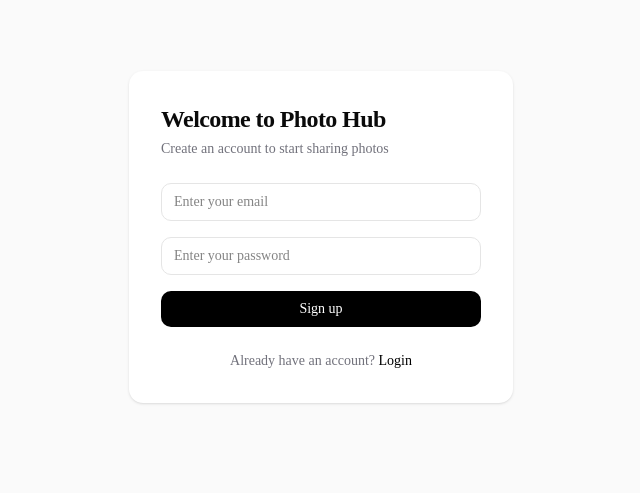
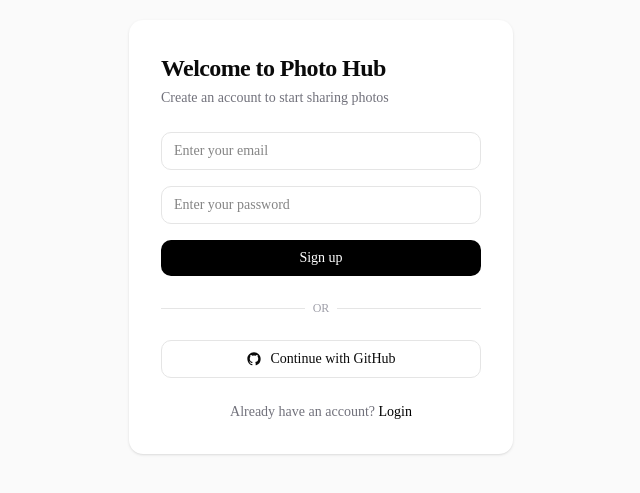
Before and after one commit to seneyu/photo-log, a Next.js app: page /signup in a window 1280 px wide. Shown: the part 163-656 px from the top of the page, without its empty margins (319-959 px from the left). Built offline with nearby package versions, Linux system fonts and the light colour scheme.

Commit message:
add github oauth, auth callback route, and signout

```diff
--- a/app/(auth)/login/page.tsx
+++ b/app/(auth)/login/page.tsx
@@ -1,6 +1,7 @@
 import { createClient } from "@/lib/supabase/server";
 import { redirect } from "next/navigation";
 import Link from "next/link";
+import { signInWithGithub } from "@/lib/actions/auth";
 
 export default async function Login({
   searchParams,
@@ -70,6 +71,27 @@ export default async function Login({
           </button>
         </form>
 
+        <div className="relative">
+          <div className="absolute inset-0 flex items-center">
+            <span className="w-full border-t" />
+          </div>
+          <div className="relative flex justify-center text-xs uppercase">
+            <span className="bg-white px-2 text-zinc-400 dark:bg-zinc-900">or</span>
+          </div>
+        </div>
+
+        <form action={signInWithGithub}>
+          <button
+            type="submit"
+            className="flex w-full items-center justify-center gap-2 rounded-lg border px-4 py-2 text-sm hover:bg-zinc-50 dark:hover:bg-zinc-800"
+          >
+            <svg viewBox="0 0 24 24" className="h-4 w-4" fill="currentColor">
+              <path d="M12 2C6.477 2 2 6.484 2 12.017c0 4.425 2.865 8.18 6.839 9.504.5.092.682-.217.682-.483 0-.237-.008-.868-.013-1.703-2.782.605-3.369-1.343-3.369-1.343-.454-1.158-1.11-1.466-1.11-1.466-.908-.62.069-.608.069-.608 1.003.07 1.531 1.032 1.531 1.032.892 1.53 2.341 1.088 2.91.832.092-.647.35-1.088.636-1.338-2.22-.253-4.555-1.113-4.555-4.951 0-1.093.39-1.988 1.029-2.688-.103-.253-.446-1.272.098-2.65 0 0 .84-.27 2.75 1.026A9.564 9.564 0 0 1 12 6.844a9.59 9.59 0 0 1 2.504.337c1.909-1.296 2.747-1.027 2.747-1.027.546 1.379.202 2.398.1 2.651.64.7 1.028 1.595 1.028 2.688 0 3.848-2.339 4.695-4.566 4.943.359.309.678.92.678 1.855 0 1.338-.012 2.419-.012 2.747 0 .268.18.58.688.482A10.02 10.02 0 0 0 22 12.017C22 6.484 17.522 2 12 2z" />
+            </svg>
+            Continue with GitHub
+          </button>
+        </form>
+
         <p className="text-sm text-center text-zinc-500">
           Don't have an account?{" "}
           <Link
--- a/app/(auth)/signup/page.tsx
+++ b/app/(auth)/signup/page.tsx
@@ -1,6 +1,7 @@
 import Link from "next/link";
 import { createClient } from "@/lib/supabase/server";
 import { redirect } from "next/navigation";
+import { signInWithGithub } from "@/lib/actions/auth";
 
 export default async function Signup({
   searchParams,
@@ -72,6 +73,27 @@ export default async function Signup({
           </button>
         </form>
 
+        <div className="relative">
+          <div className="absolute inset-0 flex items-center">
+            <span className="w-full border-t" />
+          </div>
+          <div className="relative flex justify-center text-xs uppercase">
+            <span className="bg-white px-2 text-zinc-400 dark:bg-zinc-900">or</span>
+          </div>
+        </div>
+
+        <form action={signInWithGithub}>
+          <button
+            type="submit"
+            className="flex w-full items-center justify-center gap-2 rounded-lg border px-4 py-2 text-sm hover:bg-zinc-50 dark:hover:bg-zinc-800"
+          >
+            <svg viewBox="0 0 24 24" className="h-4 w-4" fill="currentColor">
+              <path d="M12 2C6.477 2 2 6.484 2 12.017c0 4.425 2.865 8.18 6.839 9.504.5.092.682-.217.682-.483 0-.237-.008-.868-.013-1.703-2.782.605-3.369-1.343-3.369-1.343-.454-1.158-1.11-1.466-1.11-1.466-.908-.62.069-.608.069-.608 1.003.07 1.531 1.032 1.531 1.032.892 1.53 2.341 1.088 2.91.832.092-.647.35-1.088.636-1.338-2.22-.253-4.555-1.113-4.555-4.951 0-1.093.39-1.988 1.029-2.688-.103-.253-.446-1.272.098-2.65 0 0 .84-.27 2.75 1.026A9.564 9.564 0 0 1 12 6.844a9.59 9.59 0 0 1 2.504.337c1.909-1.296 2.747-1.027 2.747-1.027.546 1.379.202 2.398.1 2.651.64.7 1.028 1.595 1.028 2.688 0 3.848-2.339 4.695-4.566 4.943.359.309.678.92.678 1.855 0 1.338-.012 2.419-.012 2.747 0 .268.18.58.688.482A10.02 10.02 0 0 0 22 12.017C22 6.484 17.522 2 12 2z" />
+            </svg>
+            Continue with GitHub
+          </button>
+        </form>
+
         <p className="text-sm text-center text-zinc-500">
           Already have an account?{" "}
           <Link
--- /dev/null
+++ b/app/auth/callback/route.ts
@@ -0,0 +1,38 @@
+import { NextResponse } from "next/server";
+
+// The client you created from the Server-Side Auth instructions
+import { createClient } from "@/lib/supabase/server";
+
+// called by supabase after github oauth
+// receives ?code from the URL, exchanges it for a session cookie
+// then redirects to /map
+export async function GET(request: Request) {
+  const { searchParams, origin } = new URL(request.url);
+  const code = searchParams.get("code");
+  // if "next" is in param, use it as the redirect URL
+  let next = searchParams.get("next") ?? "/map";
+  if (!next.startsWith("/")) {
+    // if "next" is not a relative URL, use the default
+    next = "/";
+  }
+
+  if (code) {
+    const supabase = await createClient();
+    const { error } = await supabase.auth.exchangeCodeForSession(code);
+    if (!error) {
+      const forwardedHost = request.headers.get("x-forwarded-host"); // original origin before load balancer
+      const isLocalEnv = process.env.NODE_ENV === "development";
+      if (isLocalEnv) {
+        // we can be sure that there is no load balancer in between, so no need to watch for X-Forwarded-Host
+        return NextResponse.redirect(`${origin}${next}`);
+      } else if (forwardedHost) {
+        return NextResponse.redirect(`https://${forwardedHost}${next}`);
+      } else {
+        return NextResponse.redirect(`${origin}${next}`);
+      }
+    }
+  }
+
+  // return the user to an error page with instructions
+  return NextResponse.redirect(`${origin}/auth/auth-code-error`);
+}
--- a/app/map/page.tsx
+++ b/app/map/page.tsx
@@ -1,3 +1,12 @@
-export default function Map() {
-  return <div>Map</div>;
+import { signOut } from "@/lib/actions/auth";
+
+export default function MapPage() {
+  return (
+    <div>
+      Welcome to Map!
+      <form action={signOut}>
+        <button type="submit">Sign out</button>
+      </form>
+    </div>
+  );
 }
--- /dev/null
+++ b/lib/actions/auth.ts
@@ -0,0 +1,32 @@
+"use server";
+
+import { createClient } from "@/lib/supabase/server";
+import { redirect } from "next/navigation";
+
+export async function signInWithGithub() {
+  const supabase = await createClient();
+
+  const { data, error } = await supabase.auth.signInWithOAuth({
+    provider: "github",
+    options: {
+      // after user approves on github, supabase processes it
+      // then redirects to redirectTo -> /auth/callback/route.ts file
+      redirectTo: `${process.env.NEXT_PUBLIC_SITE_URL}/auth/callback?next=/map`,
+    },
+  });
+
+  if (error) {
+    redirect(
+      `/login?error=${encodeURIComponent(error.message ?? JSON.stringify(error))}`,
+    );
+  }
+
+  // server action sends user to github
+  redirect(data.url);
+}
+
+export async function signOut() {
+  const supabase = await createClient();
+  await supabase.auth.signOut();
+  redirect("/login");
+}
--- a/lib/supabase/middleware.ts
+++ b/lib/supabase/middleware.ts
@@ -47,7 +47,8 @@ export async function updateSession(request: NextRequest) {
     !user &&
     request.nextUrl.pathname !== "/" &&
     !request.nextUrl.pathname.startsWith("/login") &&
-    !request.nextUrl.pathname.startsWith("/signup")
+    !request.nextUrl.pathname.startsWith("/signup") &&
+    !request.nextUrl.pathname.startsWith("/auth")
   ) {
     // no user, potentially respond by redirecting the user to the login page
     const url = request.nextUrl.clone();
```
Also changed, not shown: 1 other file (tests, documents, lock files or other folders).
